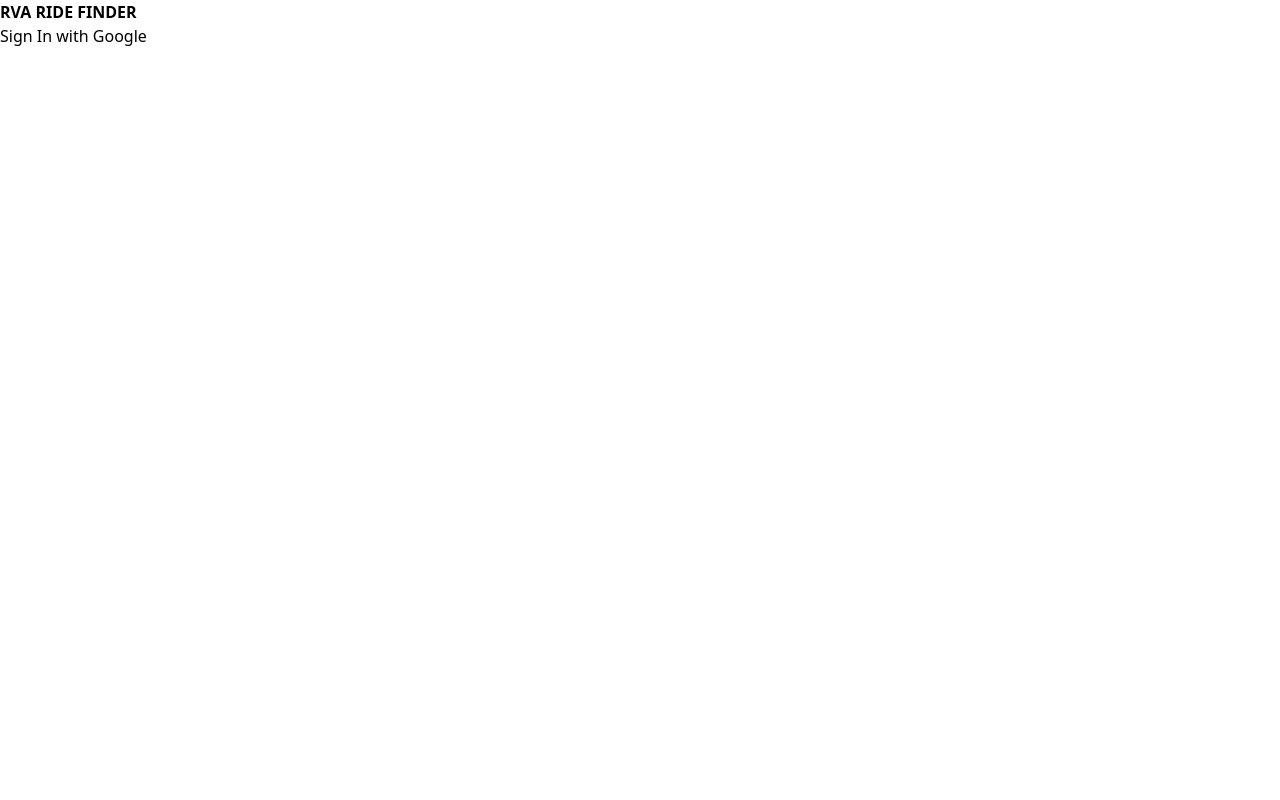
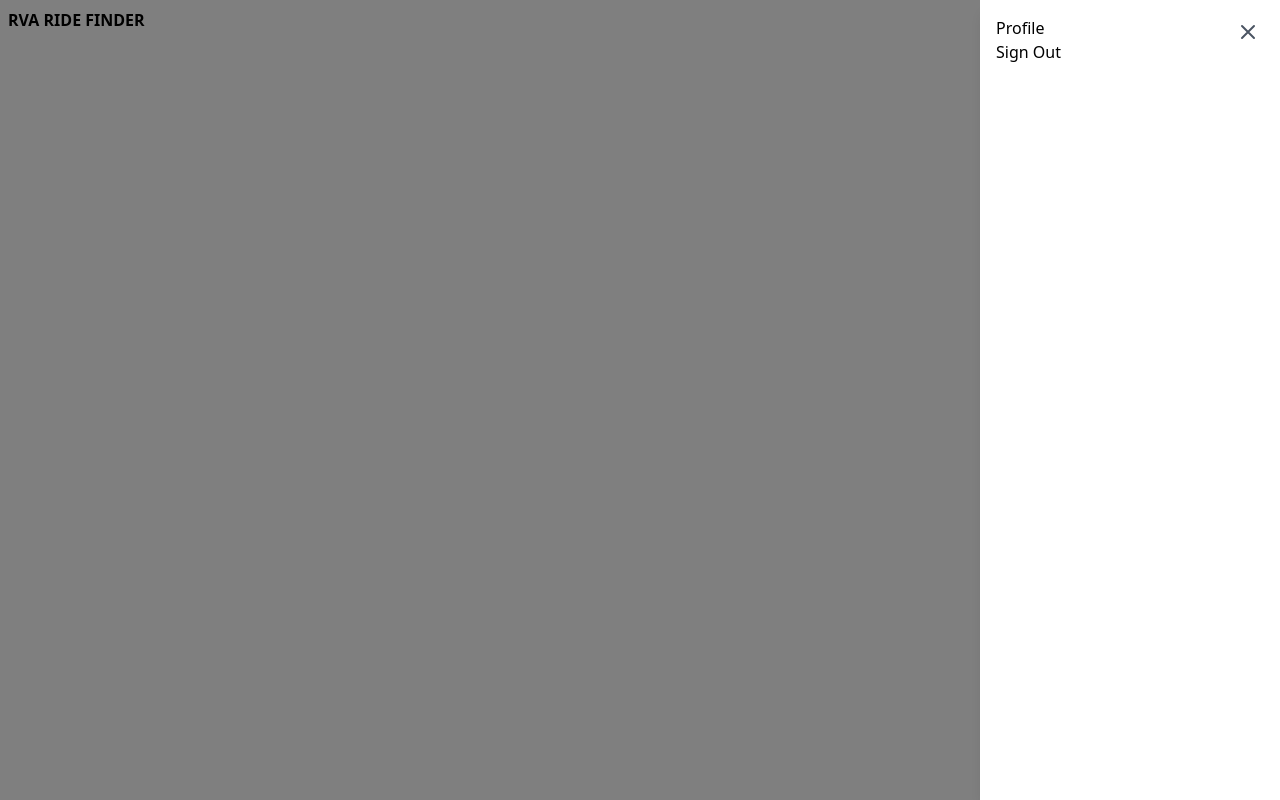
Before and after one commit to natty-light/rva-ride-finder, a Next.js app in the folder rva-ride-finder/: page / in a window 1280 px wide. Both pictures are taken after a click on the link "Sign In with Google". Built offline with nearby package versions, Linux system fonts and the light colour scheme; no server answers.

Commit message:
Fix for drawer, move header into modules, create profile drawer module

```diff
--- a/rva-ride-finder/src/app/layout.tsx
+++ b/rva-ride-finder/src/app/layout.tsx
@@ -1,5 +1,5 @@
 import AuthServiceWorker from "@/components/AuthServiceWorker"
-import Header from "@/components/Header";
+import Header from "@/modules/Header";
 import { getAuthenticatedAppForUser } from "@/lib/firebase/serverApp";
 import { ReactNode } from "react";
 
--- a/rva-ride-finder/src/components/Drawer.tsx
+++ b/rva-ride-finder/src/components/Drawer.tsx
@@ -1,29 +1,57 @@
-import { FC, ReactNode } from "react";
+import { useEffect, type FC, type ReactNode } from "react";
 
 type DrawerProps = {
   isOpen: boolean;
   onClose: () => void;
-  position?: 'left' | 'right',
+  position?: "left" | "right";
   children: ReactNode;
-}
+};
 
 const Drawer: FC<DrawerProps> = ({ isOpen, onClose, position = "left", children }) => {
+  const translateClass =
+    position === "left"
+      ? ` ${isOpen ? "translate-x-0" : "-translate-x-full"}`
+      : ` ${isOpen ? "translate-x-0" : "translate-x-full"}`;
+
+  useEffect(() => console.log(translateClass), [translateClass]);
+
   return (
     <>
       {/* Overlay */}
       {isOpen && (
         <div
           className="fixed inset-0 bg-black bg-opacity-50 z-40"
-          onClick={onClose}
+          onClick={onClose} // Close the drawer when the overlay is clicked
         />
       )}
+      {/* Drawer */}
       <div
-        className={`fixed top-0 h-full bg-white shadow-lg z-50 transition-transform transform ${position === "left"
-          ? `-translate-x-full ${isOpen ? "translate-x-0" : ""} left-0`
-          : `-translate-x-full ${isOpen ? "translate-x-0" : ""} right-0`
+        className={`fixed top-0 h-full bg-white shadow-lg z-50 transition-transform transform ${translateClass} ${position === "left" ? "left-0" : "right-0"
           }`}
         style={{ width: "300px" }}
       >
+        {/* Close Button */}
+        <button
+          className="absolute top-4 right-4 p-1 bg-transparent hover:bg-gray-100 rounded-full"
+          onClick={onClose}
+          aria-label="Close Drawer"
+        >
+          <svg
+            xmlns="http://www.w3.org/2000/svg"
+            className="h-6 w-6 text-gray-600"
+            fill="none"
+            viewBox="0 0 24 24"
+            stroke="currentColor"
+            strokeWidth={2}
+          >
+            <path
+              strokeLinecap="round"
+              strokeLinejoin="round"
+              d="M6 18L18 6M6 6l12 12"
+            />
+          </svg>
+        </button>
+        {/* Drawer Content */}
         <div className="p-4">{children}</div>
       </div>
     </>
--- a/rva-ride-finder/src/hooks/useDrawer.ts
+++ b/rva-ride-finder/src/hooks/useDrawer.ts
@@ -1,16 +1,16 @@
-import { useState } from "react";
+import { useCallback, useState } from "react";
 
 const useDrawer = () => {
   const [isOpen, setIsOpen] = useState<boolean>(false);
 
-  const open = () => setIsOpen(true);
-  const close = () => setIsOpen(false);
+  const open = useCallback(() => setIsOpen(true), []);
+  const close = useCallback(() => setIsOpen(false), []);
 
   return {
     isOpen,
     open,
-    close
-  }
-}
+    close,
+  };
+};
 
 export default useDrawer;
--- a/rva-ride-finder/src/components/Header.tsx
+++ b/rva-ride-finder/src/modules/Header.tsx
@@ -6,6 +6,8 @@ import type { Nullable } from "@/types/utility";
 import type { User } from "firebase/auth";
 import Link from "next/link";
 import type { FC, MouseEvent } from "react";
+import useDrawer from "@/hooks/useDrawer";
+import ProfileDrawer from "./ProfileDrawer";
 
 type HeaderProps = {
   initialUser: Nullable<User>;
@@ -25,39 +27,34 @@ const Header: FC<HeaderProps> = ({ initialUser }) => {
     signInWithGoogle();
   };
 
+  const {
+    isOpen: isOpenProfileDrawer,
+    close: closeProfileDrawer,
+    open: openProfileDrawer
+  } = useDrawer();
+
   return (
-    <header>
+    <header className="flex flex-row h-fit m-2">
       <Link href="/" className="font-bold">
         RVA RIDE FINDER
       </Link>
+      <ProfileDrawer onClose={closeProfileDrawer} isOpen={isOpenProfileDrawer} handleSignOut={handleSignOut} />
+      <div className="flex ml-auto border-red-500 border-2" onClick={openProfileDrawer}>
         {!!user ? (
-        <>
-          <div className="profile">
+          <div>
             <p>
               {user.displayName}
             </p>
-
-            <div className="menu">
-              ...
-              <ul>
-                <li>{user.displayName}</li>
-                <li>
-                  <a href="#" onClick={handleSignOut}>
-                    Sign Out
-                  </a>
-                </li>
-              </ul>
           </div>
-          </div>
-        </>
         ) : (
-        <div className="">
+          <div>
             <a href="#" onClick={handleSignIn}>
               Sign In with Google
             </a>
           </div>
         )}
-    </header>
+      </div>
+    </header >
   );
 }
 
--- /dev/null
+++ b/rva-ride-finder/src/modules/ProfileDrawer.tsx
@@ -0,0 +1,26 @@
+import Drawer from "@/components/Drawer";
+import { FC, MouseEvent } from "react";
+
+type ProfileDrawerProps = {
+  handleSignOut: (e: MouseEvent) => void;
+  isOpen: boolean;
+  onClose: () => void;
+}
+
+const ProfileDrawer: FC<ProfileDrawerProps> = ({ handleSignOut, onClose, isOpen }) => {
+
+  return (
+    <Drawer onClose={onClose} isOpen={isOpen} position="right">
+      <div>
+        <h3>
+          Profile
+        </h3>
+        <a href="#" onClick={handleSignOut} className="mt-auto">
+          Sign Out
+        </a>
+      </div>
+    </Drawer>
+  )
+}
+
+export default ProfileDrawer;
```
Lines whose indentation alone changed are shown as unchanged.
